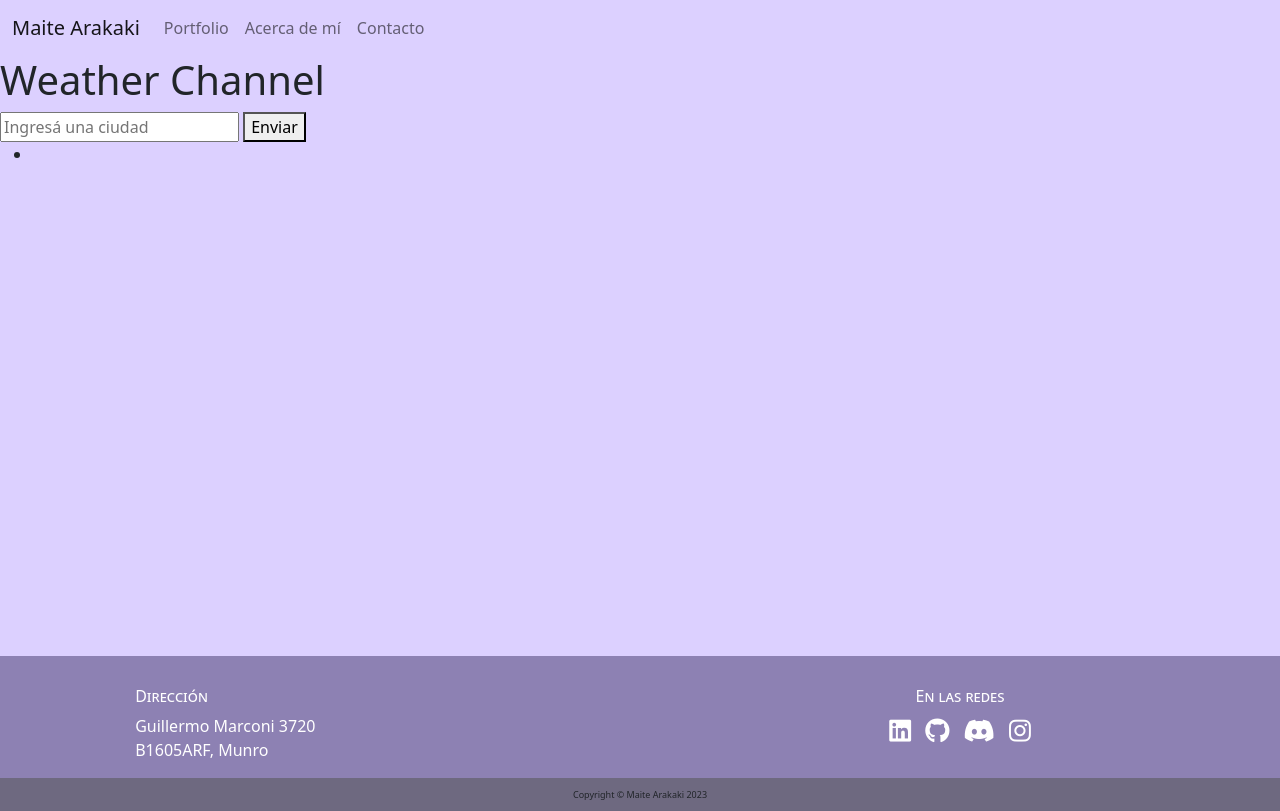
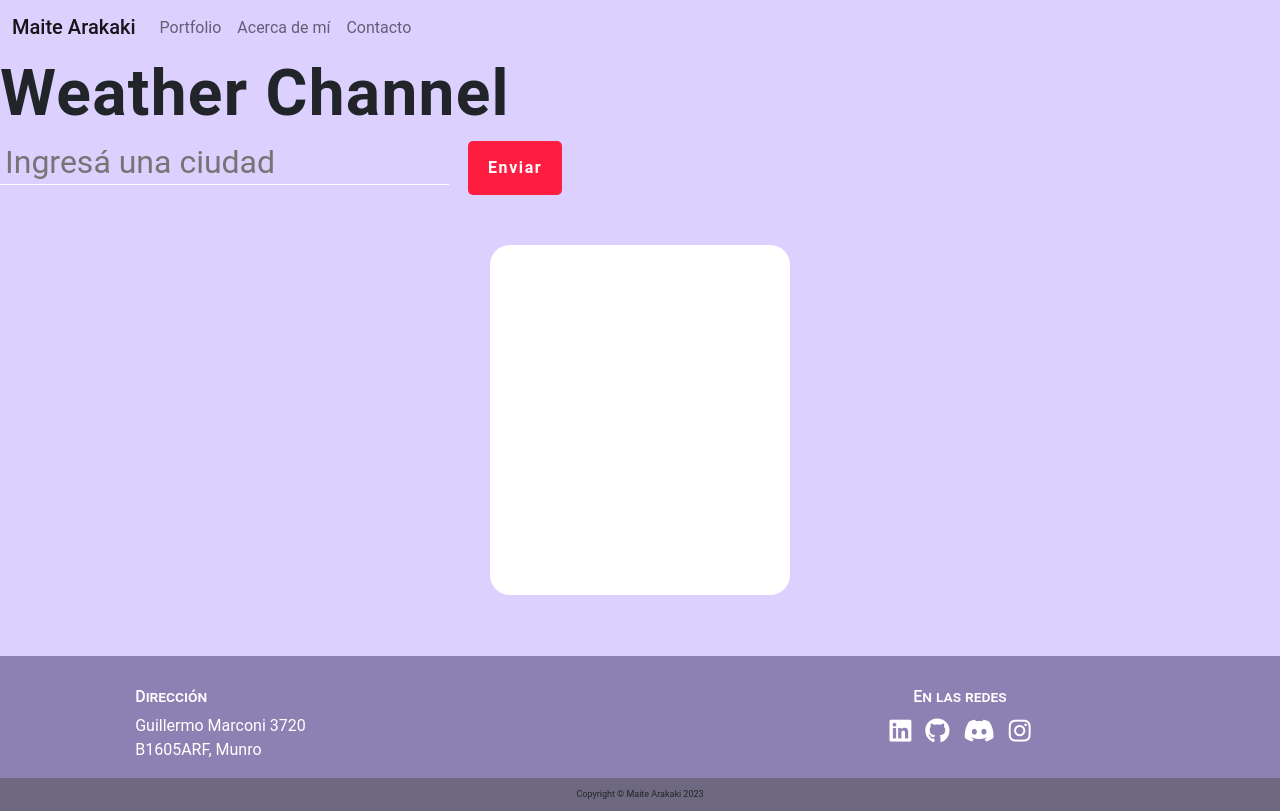
Before and after one commit to maiarakaki/Plataforma5-Portfolio, a plain HTML site: page html/weather-channel.html in a window 1280 px wide. Both pictures are taken after a click on the button "Enviar". Drawn offline with nearby package versions, Linux system fonts and the light colour scheme; no server answers.

Commit message:
updated styles

```diff
--- a/css/weather-channel.css
+++ b/css/weather-channel.css
@@ -1,5 +1,12 @@
 body{
+    font-family: "Roboto", sans-serif;
     background-color: #DCD0FF;
+}
+
+h1 {
+    font-weight: bold;
+    font-size: 4rem;
+    letter-spacing: 0.02em;
 }
 
 a{
@@ -9,3 +16,57 @@ a{
 main{
     height: 75vh;
 }
+
+button,
+input {
+  border: none;
+  background: none;
+  outline: none;
+  color: white;
+}
+
+ul {
+    list-style: none;
+}
+
+input {
+    font-size: 2rem;
+    height: 40px;
+    padding: 5px 5px 10px;
+    border-bottom: 1px solid;
+}
+
+button {
+    font-size: 1rem;
+    font-weight: bold;
+    letter-spacing: 0.1em;
+    padding: 15px 20px;
+    margin-left: 15px;
+    border-radius: 5px;
+    background: #ff1e42;
+}
+
+.widget-container {
+    background-color: white;
+    color: #1e2432;
+    width: 300px;
+    height: 350px;
+    border-radius: 20px;
+    margin-left: 50px;
+    visibility : hidden;
+    margin: 50px auto;
+}
+
+.cities {
+    padding: 40px 10%;
+}
+
+#city {
+    font-size: 2rem;
+    color: #717681;
+}
+
+#temp {
+    font-size: 5rem;
+    font-weight: bold;
+}
--- a/html/weather-channel.html
+++ b/html/weather-channel.html
@@ -34,7 +34,7 @@
       <div class="heading-container">
         <h1>Weather Channel</h1>
         <input type="text" placeholder="Ingresá una ciudad">
-        <button>Enviar</button>
+        <button id="send">Enviar</button>
       </div>
       <div class="widget-container">
         <ul class="cities">
--- a/js/weather-channel.js
+++ b/js/weather-channel.js
@@ -0,0 +1,24 @@
+let submitBtn = document.getElementById("send");
+let userInput = document.querySelector("input");
+
+function getQueryStringCity(){
+    let queryString = userInput.value;
+
+    return queryString.replace(" ", "%20");
+}
+
+function loadCity(){
+    let city = getQueryStringCity();
+    // console.log(city);
+    var keyI = "&appid=95176c8edea30e33338e0eaddd53a916&units=metric&lang=es"
+
+
+    jQuery.getJSON("http://api.openweathermap.org/data/2.5/weather?q="+city+keyI, (responseData)=>{
+         console.log(responseData);
+    });
+
+    document.querySelector(".widget-container").style.visibility = "visible"
+
+}
+
+submitBtn.addEventListener("click", loadCity);
```
